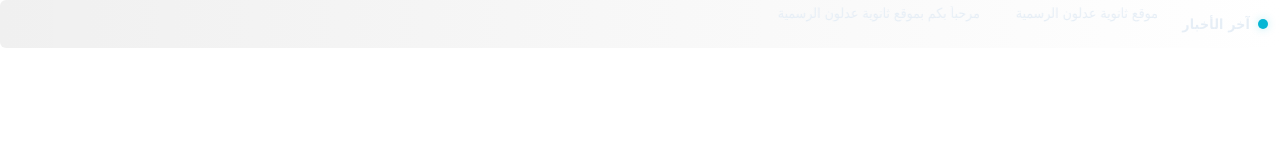
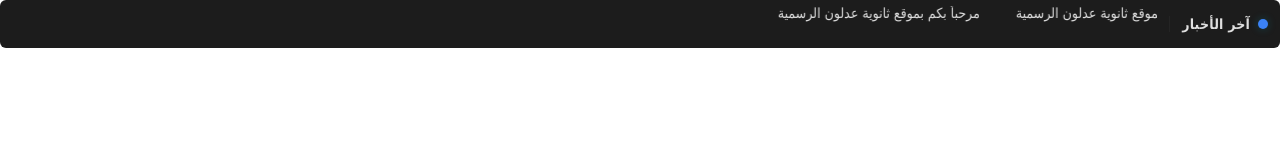
Before and after one commit to NFSHubster/adloun-news-ticker, a plain HTML site: page index.html in a window 1280 px wide. Drawn offline with Linux system fonts and the light colour scheme.

Commit message:
Update index.html

```diff
--- a/index.html
+++ b/index.html
@@ -6,10 +6,10 @@
 <title>News Ticker</title>
 <style>
   :root{
-    --bg:#0f1724;
-    --accent:#06b6d4;
-    --text:#e6eef6;
-    --muted:#a8b3bf;
+  --bg:#1c1c1c;      /* darker background, less harsh */
+  --accent:#3b82f6;  /* softer blue for the dot */
+  --text:#e0e0e0;    /* soft white for news text */
+  --muted:#888888;   /* muted grey for dates */
   --height:48px;
   --gap:36px;
   --speed:18s;
@@ -20,7 +20,7 @@
   height:var(--height);
   display:flex;
   align-items:center;
-    background:linear-gradient(90deg, rgba(0,0,0,0.06), rgba(255,255,255,0.01));
+  background:var(--bg);   /* solid dark bg for minimalism */
   border-radius:6px;
   overflow:hidden;
   box-sizing:border-box;
@@ -122,4 +122,5 @@ track.addEventListener("click", e => {
 });
 </script>
 </body>
+
 </html>
```
Lines whose indentation alone changed are shown as unchanged.
